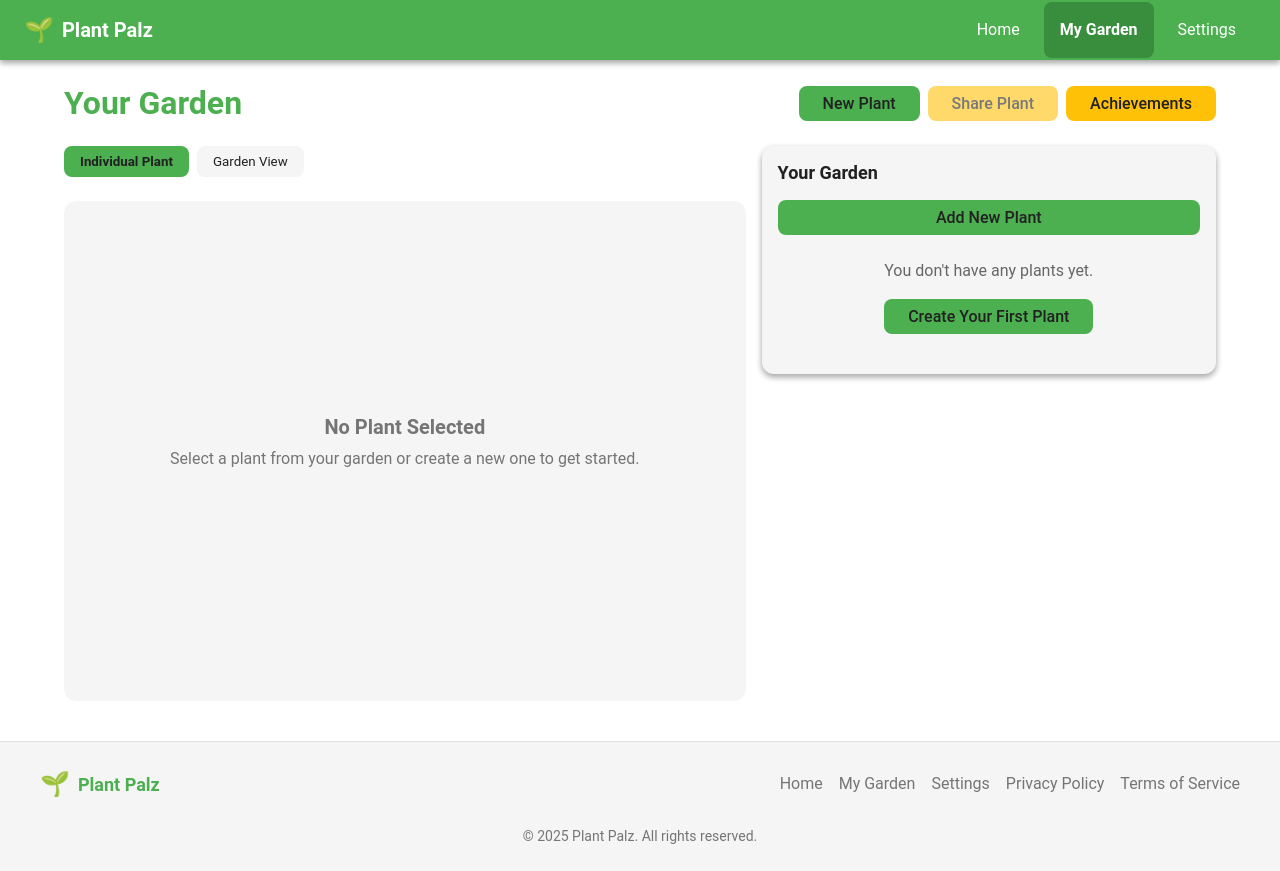
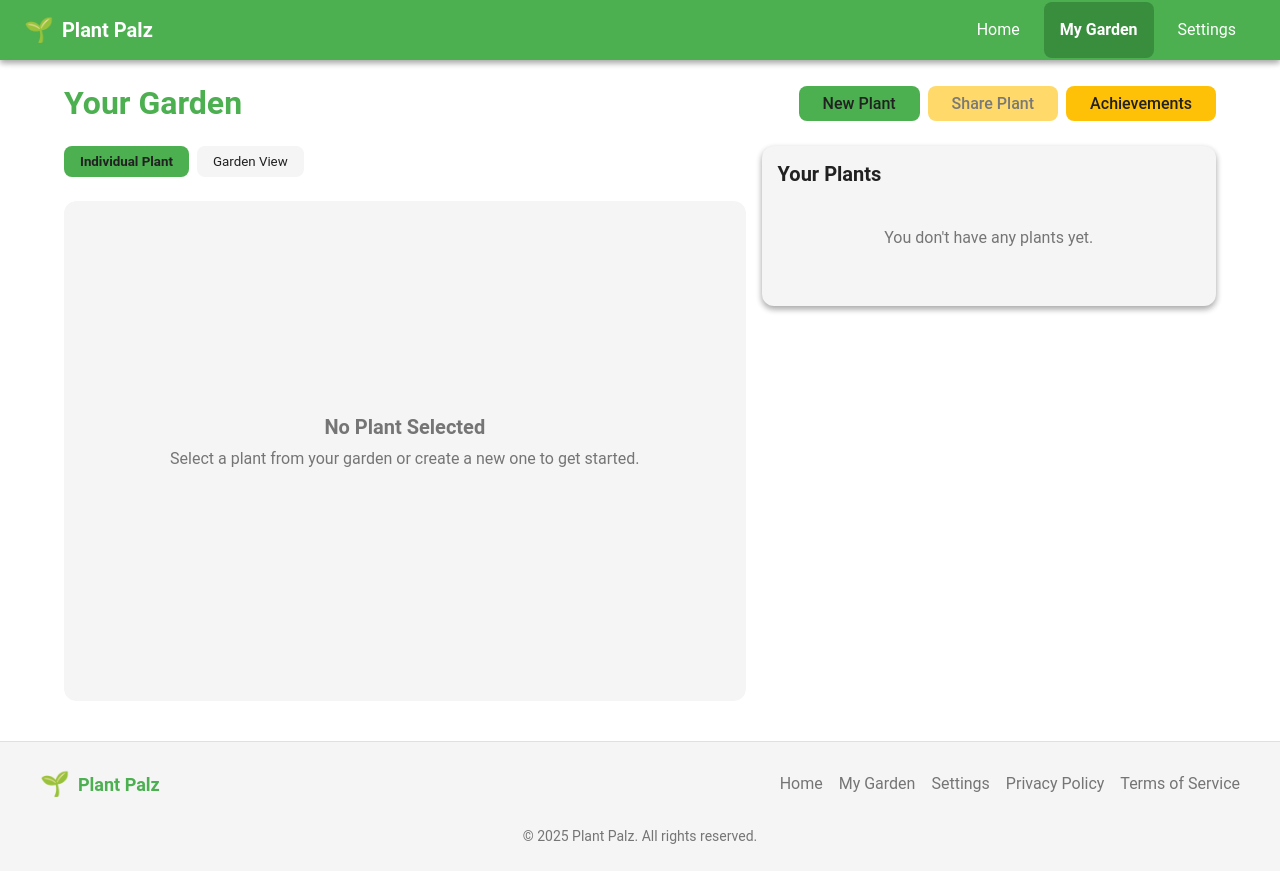
Before and after one commit to screech24/PlantPalz, a React (Create React App) app: page /#/game in a window 1280 px wide. Built offline with nearby package versions, Linux system fonts and the light colour scheme.

Commit message:
Update PlantList component to accept props

```diff
--- a/src/components/Game/PlantList.tsx
+++ b/src/components/Game/PlantList.tsx
@@ -1,11 +1,12 @@
 import React from 'react';
 import styled from 'styled-components';
-import { useGameStore } from '../../store/gameStore';
+import { Plant } from '../../types';
 import Card from '../UI/Card';
-import Button from '../UI/Button';
 
 interface PlantListProps {
-  onNewPlant: () => void;
+  plants: Plant[];
+  activePlantId: string | null;
+  onSelectPlant: (id: string | null) => void;
 }
 
 const Container = styled.div`
@@ -19,22 +20,20 @@ const PlantGrid = styled.div`
   grid-template-columns: 1fr;
   gap: 12px;
   margin-top: 16px;
-
-  @media (min-width: 768px) {
-    grid-template-columns: 1fr 1fr;
-  }
-
-  @media (min-width: 1024px) {
-    grid-template-columns: 1fr 1fr 1fr;
-  }
 `;
 
-const PlantCard = styled(Card)<{ isActive: boolean }>`
-  border: ${({ isActive }) => isActive ? '2px solid #4CAF50' : 'none'};
-  transition: transform 0.2s ease-in-out;
+const PlantCard = styled.div<{ isActive: boolean }>`
+  padding: 16px;
+  border-radius: 12px;
+  background-color: ${({ theme }) => theme.colors.surface};
+  box-shadow: ${({ theme }) => theme.shadows.sm};
+  border: ${({ isActive, theme }) => isActive ? `2px solid ${theme.colors.primary}` : 'none'};
+  cursor: pointer;
+  transition: transform 0.2s ease-in-out, box-shadow 0.2s ease-in-out;
 
   &:hover {
     transform: translateY(-4px);
+    box-shadow: ${({ theme }) => theme.shadows.md};
   }
 `;
 
@@ -49,12 +48,12 @@ const PlantName = styled.h3`
   margin: 0;
   font-size: 18px;
   font-weight: 600;
-  color: #333;
+  color: ${({ theme }) => theme.colors.text.primary};
 `;
 
 const PlantType = styled.span`
   font-size: 14px;
-  color: #666;
+  color: ${({ theme }) => theme.colors.text.secondary};
   text-transform: capitalize;
 `;
 
@@ -63,43 +62,34 @@ const PlantInfo = styled.div`
   justify-content: space-between;
   margin-top: 8px;
   font-size: 14px;
-  color: #666;
+  color: ${({ theme }) => theme.colors.text.secondary};
 `;
 
 const EmptyState = styled.div`
   text-align: center;
   padding: 24px;
-  background-color: #f5f5f5;
+  background-color: ${({ theme }) => theme.colors.surfaceHover};
   border-radius: 8px;
 
   p {
     margin-bottom: 16px;
-    color: #666;
+    color: ${({ theme }) => theme.colors.text.secondary};
   }
 `;
 
-export const PlantList: React.FC<PlantListProps> = ({ onNewPlant }) => {
-  const plants = useGameStore((state) => state.plants);
-  const activePlantId = useGameStore((state) => state.activePlantId);
-  const setActivePlant = useGameStore((state) => state.setActivePlant);
-
+export const PlantList: React.FC<PlantListProps> = ({ plants, activePlantId, onSelectPlant }) => {
   const handleSelectPlant = (id: string) => {
-    setActivePlant(id);
+    onSelectPlant(id === activePlantId ? null : id);
   };
 
   return (
     <Container>
-      <Card title="Your Garden">
-        <Button onClick={onNewPlant} variant="primary" fullWidth>
-          Add New Plant
-        </Button>
+      <Card>
+        <h3>Your Plants</h3>
 
         {plants.length === 0 ? (
           <EmptyState>
             <p>You don't have any plants yet.</p>
-            <Button onClick={onNewPlant} variant="primary">
-              Create Your First Plant
-            </Button>
           </EmptyState>
         ) : (
           <PlantGrid>
```
